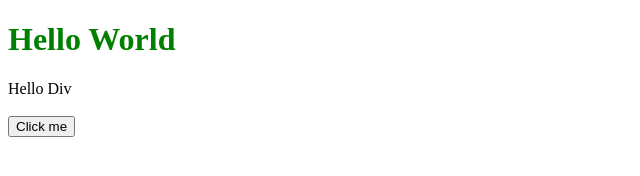
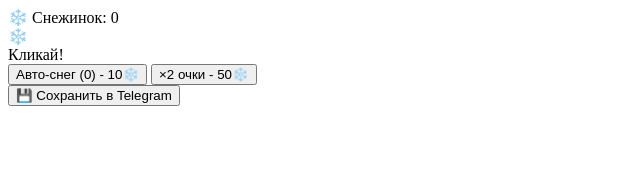
Before and after one commit to Bespalovfedor59-byte/R, a plain HTML site: page index.html in a window 1280 px wide. Shown: the whole page, without its empty margins (0-640 px from the left). Drawn offline with Linux system fonts and the light colour scheme.

Commit message:
Update index.html

```diff
--- a/index.html
+++ b/index.html
@@ -1,15 +1,29 @@
-<!DOCTYPE html>
-<html lang="en">
+<!doctype html>
+<html lang="ru">
     <head>
         <meta charset="UTF-8" />
-        <title>Title</title>
+        <meta name="viewport" content="width=device-width, initial-scale=1.0" />
+        <title>Снежный кликер</title>
+        <script src="https://telegram.org/js/telegram-web-app.js"></script>
         <link rel="stylesheet" href="styles.css" />
-        <script src="script.js"></script>
     </head>
     <body>
-        <h1 class="title">Hello World</h1>
-        <div id="mainDiv">Hello Div</div>
-        <br />
-        <button onclick="buttonClicked()">Click me</button>
+        <div class="game-container">
+            <div class="score">❄️ Снежинок: <span id="score">0</span></div>
+            <div id="click-area">❄️<br />Кликай!</div>
+
+            <div class="upgrades">
+                <button id="auto-snow">Авто-снег (0) - 10❄️</button>
+                <button id="multiplier">×2 очки - 50❄️</button>
+            </div>
+
+            <div class="actions">
+                <button id="save-btn">💾 Сохранить в Telegram</button>
+            </div>
+
+            <div id="snow-container"></div>
+        </div>
+
+        <script src="script.js"></script>
     </body>
 </html>
```
